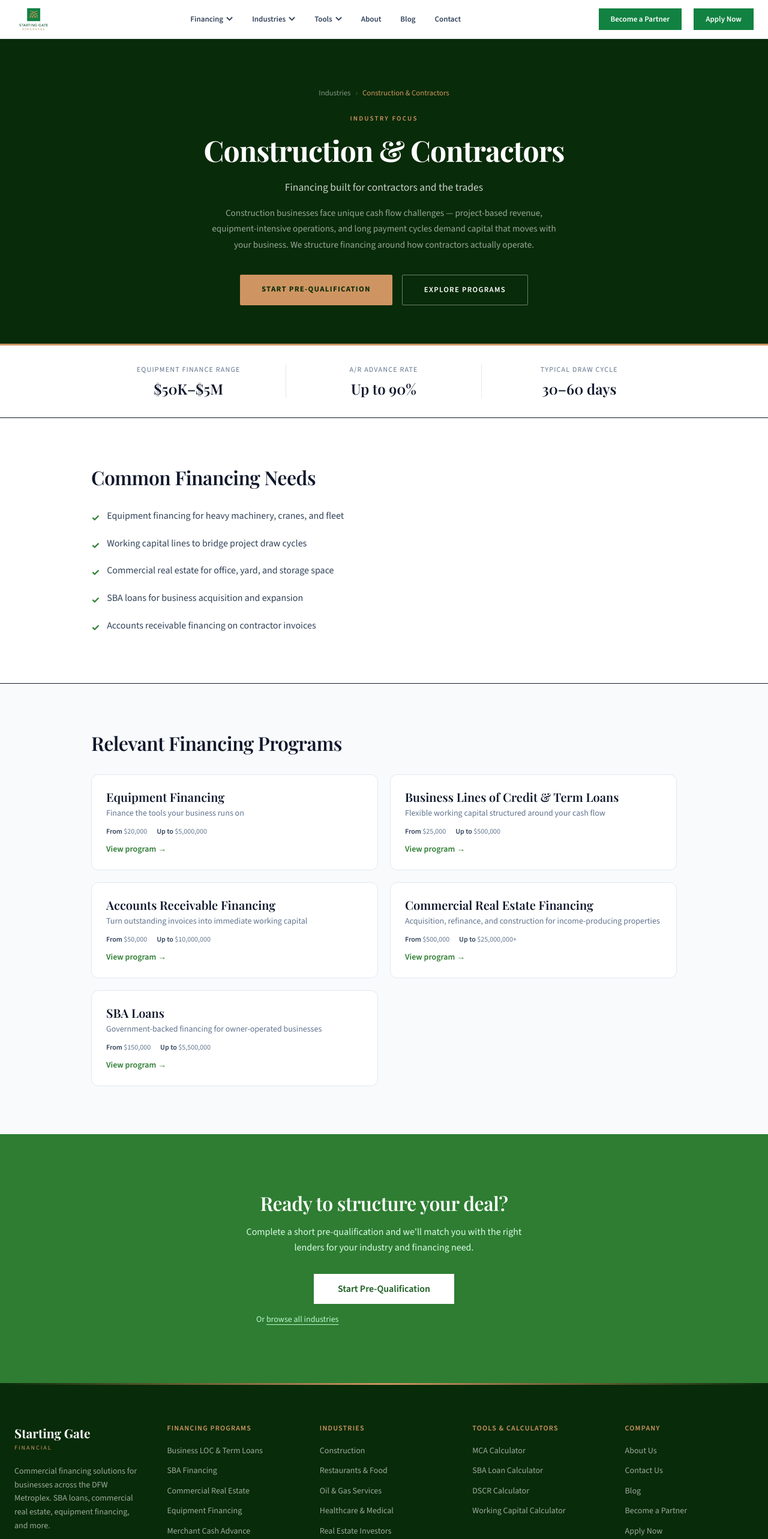
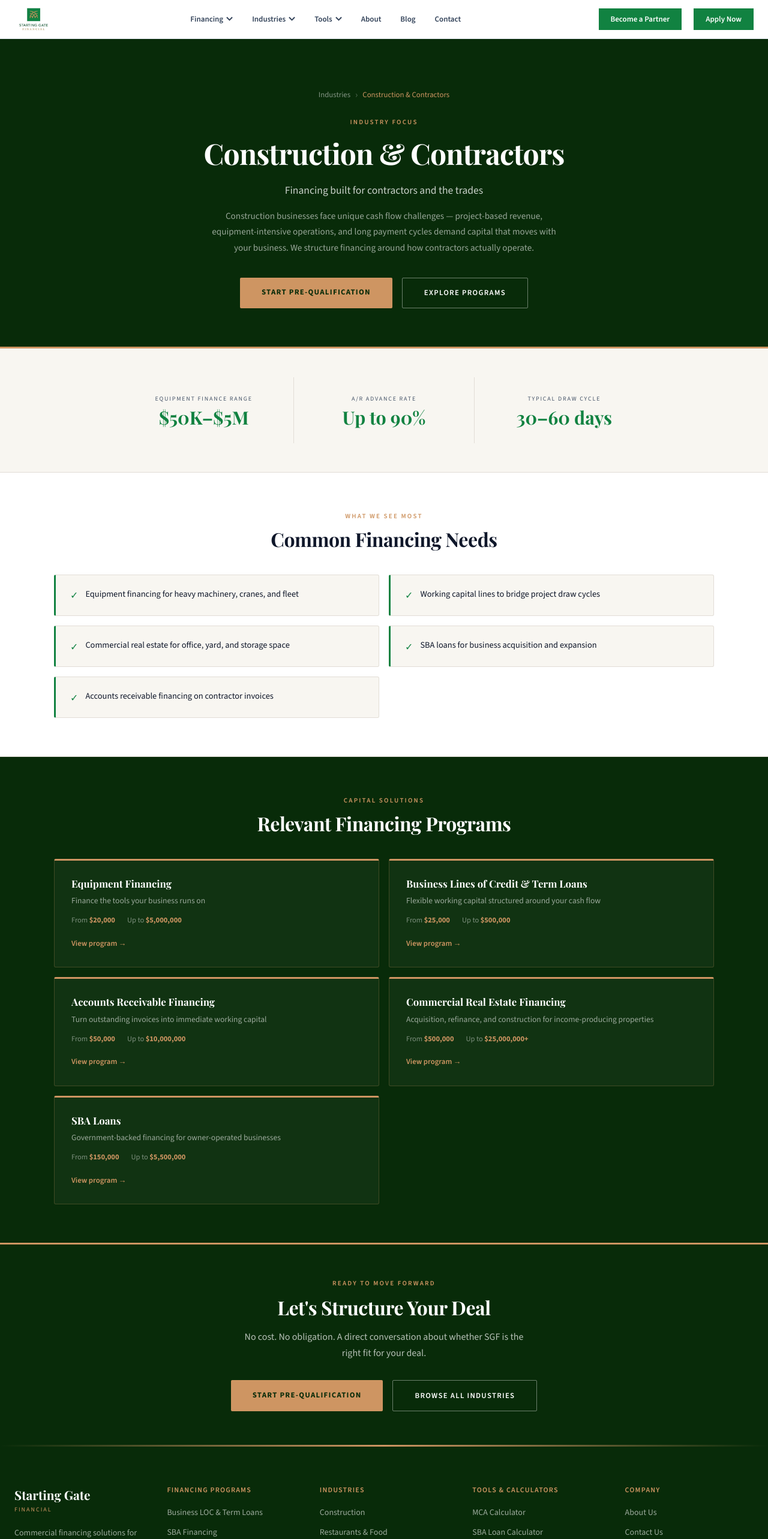
Before and after one commit to syed-sgf/sgf-site, a Next.js app: page /industries/construction in a window 1280 px wide. Shown: the top 2566 px of the page at 60% size. Built offline with nearby package versions, Linux system fonts and the light colour scheme; a web font is replaced by a local one.

Commit message:
feat: industry slug — full SGF design system, dark green/cream sections, mobile responsive

```diff
--- a/app/globals.css
+++ b/app/globals.css
@@ -282,3 +282,10 @@ p {
     display: none !important;
   }
 }
+
+/* ── Industry slug page — mobile responsive ───────────────── */
+@media (max-width: 768px) {
+  .ind-stats-grid   { grid-template-columns: 1fr !important; }
+  .ind-needs-grid   { grid-template-columns: 1fr !important; }
+  .ind-products-grid { grid-template-columns: 1fr !important; }
+}
--- a/app/industries/[slug]/page.tsx
+++ b/app/industries/[slug]/page.tsx
@@ -4,19 +4,23 @@ import { notFound } from "next/navigation";
 import { industries, getIndustry } from "@/lib/industry-data";
 import { getProduct } from "@/lib/financing-data";
 
-/* ─── Static generation ─────────────────────────────────────────────── */
+const G = {
+  dark: "#082B09",
+  primary: "#118241",
+  gold: "#CE9562",
+  cream: "#F8F6F1",
+  border: "#E2DDD6",
+  textDark: "#0F172A",
+  textMid: "#475569",
+  serif: "var(--font-playfair)",
+  sans: "var(--font-source-sans)",
+};
 
 export function generateStaticParams() {
   return industries.map((i) => ({ slug: i.slug }));
 }
 
-/* ─── Per-page metadata ──────────────────────────────────────────────── */
-
-export async function generateMetadata({
-  params,
-}: {
-  params: Promise<{ slug: string }>;
-}): Promise<Metadata> {
+export async function generateMetadata({ params }: { params: Promise<{ slug: string }> }): Promise<Metadata> {
   const { slug } = await params;
   const industry = getIndustry(slug);
   if (!industry) return { title: "Not Found" };
@@ -26,126 +30,84 @@ export async function generateMetadata({
   };
 }
 
-/* ─── Page ───────────────────────────────────────────────────────────── */
-
-export default async function IndustryPage({
-  params,
-}: {
-  params: Promise<{ slug: string }>;
-}) {
+export default async function IndustryPage({ params }: { params: Promise<{ slug: string }> }) {
   const { slug } = await params;
   const industry = getIndustry(slug);
   if (!industry) notFound();
 
-  const relatedProducts = industry.relevantProducts
-    .map((s) => getProduct(s))
-    .filter(Boolean);
+  const relatedProducts = industry.relevantProducts.map((s) => getProduct(s)).filter(Boolean);
 
   return (
-    <main className="bg-white text-slate-900">
+    <main style={{ background: G.cream, fontFamily: G.sans }}>
 
-      {/* ── Hero ──────────────────────────────────────────────────── */}
-      {/* ── Hero ──────────────────────────────────────────────────── */}
-      <section style={{ background: "#082B09", padding: "5rem 2rem 4rem", borderBottom: "3px solid #CE9562" }}>
+      {/* HERO — dark green, centered */}
+      <section style={{ background: G.dark, padding: "5rem 2rem 4rem", borderBottom: `3px solid ${G.gold}` }}>
         <div style={{ maxWidth: "780px", margin: "0 auto", display: "flex", flexDirection: "column", alignItems: "center", textAlign: "center" }}>
           <div style={{ display: "flex", alignItems: "center", gap: "0.5rem", marginBottom: "1.5rem" }}>
-            <Link href="/industries" style={{ fontSize: "0.8rem", color: "rgba(255,255,255,0.5)", textDecoration: "none" }}>Industries</Link>
-            <span style={{ color: "rgba(255,255,255,0.3)", fontSize: "0.8rem" }}>›</span>
-            <span style={{ fontSize: "0.8rem", color: "#CE9562" }}>{industry.title}</span>
+            <Link href="/industries" style={{ fontSize: "0.8rem", color: "rgba(255,255,255,0.5)", textDecoration: "none", fontFamily: G.sans }}>Industries</Link>
+            <span style={{ color: "rgba(255,255,255,0.3)" }}>›</span>
+            <span style={{ fontSize: "0.8rem", color: G.gold, fontFamily: G.sans }}>{industry.title}</span>
           </div>
-          <p style={{ fontSize: "11px", letterSpacing: "0.2em", textTransform: "uppercase", color: "#CE9562", fontWeight: "600", marginBottom: "1rem" }}>
-            Industry Focus
-          </p>
-          <h1 style={{ fontFamily: "var(--font-playfair)", fontSize: "clamp(2rem,4vw,3rem)", fontWeight: "700", color: "#fff", lineHeight: "1.15", marginBottom: "1.25rem" }}>
-            {industry.title}
-          </h1>
-          <p style={{ fontSize: "1.1rem", color: "rgba(255,255,255,0.78)", lineHeight: "1.7", maxWidth: "580px", marginBottom: "0.85rem" }}>
-            {industry.subtitle}
-          </p>
-          <p style={{ fontSize: "0.95rem", color: "rgba(255,255,255,0.58)", lineHeight: "1.75", maxWidth: "580px", marginBottom: "2.25rem" }}>
-            {industry.description}
-          </p>
+          <p style={{ fontSize: "11px", letterSpacing: "0.2em", textTransform: "uppercase", color: G.gold, fontWeight: "600", marginBottom: "1rem", fontFamily: G.sans }}>Industry Focus</p>
+          <h1 style={{ fontFamily: G.serif, fontSize: "clamp(2rem,4vw,3rem)", fontWeight: "700", color: "#fff", lineHeight: "1.15", marginBottom: "1.25rem" }}>{industry.title}</h1>
+          <p style={{ fontSize: "1.1rem", color: "rgba(255,255,255,0.78)", lineHeight: "1.7", maxWidth: "580px", marginBottom: "0.85rem", fontFamily: G.sans }}>{industry.subtitle}</p>
+          <p style={{ fontSize: "0.95rem", color: "rgba(255,255,255,0.58)", lineHeight: "1.75", maxWidth: "580px", marginBottom: "2.25rem", fontFamily: G.sans }}>{industry.description}</p>
           <div style={{ display: "flex", gap: "1rem", flexWrap: "wrap", justifyContent: "center" }}>
-            <Link href="/apply" style={{ display: "inline-block", padding: "0.9rem 2.25rem", background: "#CE9562", color: "#082B09", fontWeight: "700", fontSize: "0.8rem", letterSpacing: "0.1em", textTransform: "uppercase", textDecoration: "none", borderRadius: "2px" }}>
-              Start Pre-Qualification
-            </Link>
-            <Link href="/financing-options" style={{ display: "inline-block", padding: "0.9rem 2.25rem", background: "transparent", color: "#fff", border: "1.5px solid rgba(255,255,255,0.4)", fontWeight: "600", fontSize: "0.8rem", letterSpacing: "0.1em", textTransform: "uppercase", textDecoration: "none", borderRadius: "2px" }}>
-              Explore Programs
-            </Link>
+            <Link href="/apply" style={{ display: "inline-block", padding: "0.9rem 2.25rem", background: G.gold, color: G.dark, fontFamily: G.sans, fontWeight: "700", fontSize: "0.8rem", letterSpacing: "0.1em", textTransform: "uppercase", textDecoration: "none", borderRadius: "2px" }}>Start Pre-Qualification</Link>
+            <Link href="/financing-options" style={{ display: "inline-block", padding: "0.9rem 2.25rem", background: "transparent", color: "#fff", border: "1.5px solid rgba(255,255,255,0.4)", fontFamily: G.sans, fontWeight: "600", fontSize: "0.8rem", letterSpacing: "0.1em", textTransform: "uppercase", textDecoration: "none", borderRadius: "2px" }}>Explore Programs</Link>
           </div>
         </div>
       </section>
 
-      {/* ── Key Stats bar ─────────────────────────────────────────── */}
-      <section className="border-b bg-white">
-        <div className="max-w-5xl mx-auto px-6 py-8 grid grid-cols-3 divide-x divide-slate-200 text-center">
+      {/* KEY STATS — cream, 3-col centered */}
+      <section style={{ background: G.cream, padding: "3rem 2rem", borderBottom: `1px solid ${G.border}` }}>
+        <div style={{ maxWidth: "900px", margin: "0 auto", display: "grid", gridTemplateColumns: "repeat(3, 1fr)", gap: "1px", background: G.border }} className="ind-stats-grid">
           {industry.keyStats.map((stat) => (
-            <div key={stat.label} className="px-4">
-              <p className="text-xs uppercase tracking-widest text-slate-500">
-                {stat.label}
-              </p>
-              <p className="mt-2 font-serif text-2xl font-semibold">
-                {stat.value}
-              </p>
+            <div key={stat.label} style={{ background: G.cream, padding: "1.75rem", textAlign: "center" }}>
+              <p style={{ fontSize: "10px", letterSpacing: "0.18em", textTransform: "uppercase", color: G.textMid, fontFamily: G.sans, marginBottom: "0.5rem" }}>{stat.label}</p>
+              <p style={{ fontFamily: G.serif, fontSize: "1.9rem", fontWeight: "700", color: G.primary, lineHeight: 1 }}>{stat.value}</p>
             </div>
           ))}
         </div>
       </section>
 
-      {/* ── Common Financing Needs ────────────────────────────────── */}
-      <section className="py-20">
-        <div className="max-w-5xl mx-auto px-6">
-          <h2 className="font-serif text-2xl font-semibold mb-8">
-            Common Financing Needs
-          </h2>
-          <ul className="space-y-4">
+      {/* FINANCING NEEDS — white bg */}
+      <section style={{ padding: "4rem 2rem", background: "#fff", borderBottom: `1px solid ${G.border}` }}>
+        <div style={{ maxWidth: "1100px", margin: "0 auto" }}>
+          <div style={{ display: "flex", flexDirection: "column", alignItems: "center", textAlign: "center", marginBottom: "2.5rem" }}>
+            <p style={{ fontSize: "11px", letterSpacing: "0.2em", textTransform: "uppercase", color: G.gold, fontWeight: "600", marginBottom: "0.6rem", fontFamily: G.sans }}>What We See Most</p>
+            <h2 style={{ fontFamily: G.serif, fontSize: "clamp(1.6rem,2.5vw,2.1rem)", fontWeight: "700", color: G.textDark, margin: "0", textAlign: "center" }}>Common Financing Needs</h2>
+          </div>
+          <div style={{ display: "grid", gridTemplateColumns: "repeat(2, 1fr)", gap: "1rem" }} className="ind-needs-grid">
             {industry.commonFinancingNeeds.map((need) => (
-              <li key={need} className="flex gap-3 items-start">
-                <span
-                  className="mt-1 shrink-0 text-[var(--sgf-green-500)] font-bold"
-                  aria-hidden="true"
-                >
-                  ✓
-                </span>
-                <span className="text-slate-700">{need}</span>
-              </li>
+              <div key={need} style={{ padding: "1.25rem 1.5rem", background: G.cream, border: `1px solid ${G.border}`, borderLeft: `3px solid ${G.primary}`, borderRadius: "3px", display: "flex", alignItems: "flex-start", gap: "0.75rem" }}>
+                <span style={{ color: G.primary, flexShrink: 0, marginTop: "0.1rem" }}>✓</span>
+                <p style={{ fontSize: "0.9rem", color: G.textDark, lineHeight: "1.6", margin: 0, fontFamily: G.sans }}>{need}</p>
+              </div>
             ))}
-          </ul>
+          </div>
         </div>
       </section>
 
-      {/* ── Related Financing Products ────────────────────────────── */}
-      <section className="py-20 bg-slate-50 border-t">
-        <div className="max-w-5xl mx-auto px-6">
-          <h2 className="font-serif text-2xl font-semibold mb-8">
-            Relevant Financing Programs
-          </h2>
-          <div className="grid md:grid-cols-2 gap-5">
+      {/* RELEVANT PROGRAMS — dark green */}
+      <section style={{ padding: "4rem 2rem", background: G.dark }}>
+        <div style={{ maxWidth: "1100px", margin: "0 auto" }}>
+          <div style={{ display: "flex", flexDirection: "column", alignItems: "center", textAlign: "center", marginBottom: "2.5rem" }}>
+            <p style={{ fontSize: "11px", letterSpacing: "0.2em", textTransform: "uppercase", color: G.gold, fontWeight: "600", marginBottom: "0.6rem", fontFamily: G.sans }}>Capital Solutions</p>
+            <h2 style={{ fontFamily: G.serif, fontSize: "clamp(1.6rem,2.5vw,2.1rem)", fontWeight: "700", color: "#fff", margin: "0", textAlign: "center" }}>Relevant Financing Programs</h2>
+          </div>
+          <div style={{ display: "grid", gridTemplateColumns: "repeat(2, 1fr)", gap: "1rem" }} className="ind-products-grid">
             {relatedProducts.map((product) => {
               if (!product) return null;
               return (
-                <Link
-                  key={product.slug}
-                  href={`/financing/${product.slug}`}
-                  className="group flex flex-col border border-slate-200 rounded-xl p-6 bg-white hover:border-[var(--sgf-green-500)] hover:shadow-sm transition-all"
-                >
-                  <h3 className="font-serif font-semibold group-hover:text-[var(--sgf-green-500)] transition-colors">
-                    {product.title}
-                  </h3>
-                  <p className="mt-1 text-sm text-slate-500">{product.subtitle}</p>
-                  <div className="mt-3 flex flex-wrap gap-4 text-xs text-slate-500">
-                    <span>
-                      <span className="font-semibold text-slate-700">From</span>{" "}
-                      {product.minAmount}
-                    </span>
-                    <span>
-                      <span className="font-semibold text-slate-700">Up to</span>{" "}
-                      {product.maxAmount}
-                    </span>
+                <Link key={product.slug} href={`/financing/${product.slug}`} style={{ padding: "1.75rem", background: "rgba(255,255,255,0.04)", border: `1px solid rgba(206,149,98,0.25)`, borderTop: `3px solid ${G.gold}`, borderRadius: "3px", textDecoration: "none", display: "block" }}>
+                  <h3 style={{ fontFamily: G.serif, fontSize: "1.05rem", fontWeight: "700", color: "#fff", margin: "0 0 0.4rem" }}>{product.title}</h3>
+                  <p style={{ fontSize: "0.85rem", color: "rgba(255,255,255,0.58)", margin: "0 0 0.85rem", fontFamily: G.sans, lineHeight: "1.5" }}>{product.subtitle}</p>
+                  <div style={{ display: "flex", gap: "1.25rem", marginBottom: "0.85rem" }}>
+                    <span style={{ fontSize: "0.78rem", color: "rgba(255,255,255,0.45)", fontFamily: G.sans }}>From <strong style={{ color: G.gold }}>{product.minAmount}</strong></span>
+                    <span style={{ fontSize: "0.78rem", color: "rgba(255,255,255,0.45)", fontFamily: G.sans }}>Up to <strong style={{ color: G.gold }}>{product.maxAmount}</strong></span>
                   </div>
-                  <p className="mt-3 text-sm font-semibold text-[var(--sgf-green-500)] group-hover:underline underline-offset-4">
-                    View program →
-                  </p>
+                  <span style={{ fontSize: "0.8rem", color: G.gold, fontWeight: "600", fontFamily: G.sans }}>View program →</span>
                 </Link>
               );
             })}
@@ -153,31 +115,16 @@ export default async function IndustryPage({
         </div>
       </section>
 
-      {/* ── CTA ───────────────────────────────────────────────────── */}
-      <section className="py-24 bg-[var(--sgf-green-500)]">
-        <div className="max-w-3xl mx-auto px-6 text-center text-white">
-          <h2 className="font-serif text-3xl font-semibold">
-            Ready to structure your deal?
-          </h2>
-          <p className="mt-4 text-green-100 max-w-xl mx-auto">
-            Complete a short pre-qualification and we&apos;ll match you with the
-            right lenders for your industry and financing need.
-          </p>
-          <Link
-            href="/apply"
-            className="inline-block mt-8 bg-white text-[var(--sgf-green-600)] hover:bg-slate-100 px-10 py-3 font-semibold transition-colors"
-          >
-            Start Pre-Qualification
-          </Link>
-          <p className="mt-4 text-green-200 text-sm">
-            Or{" "}
-            <Link
-              href="/industries"
-              className="underline underline-offset-4 hover:text-white"
-            >
-              browse all industries
-            </Link>
-          </p>
+      {/* CTA BAND — dark green */}
+      <section style={{ background: G.dark, padding: "3.5rem 2rem", borderTop: `3px solid ${G.gold}` }}>
+        <div style={{ maxWidth: "680px", margin: "0 auto", textAlign: "center", display: "flex", flexDirection: "column", alignItems: "center" }}>
+          <p style={{ fontSize: "11px", letterSpacing: "0.2em", textTransform: "uppercase", color: G.gold, fontWeight: "600", marginBottom: "0.75rem", fontFamily: G.sans }}>Ready to Move Forward</p>
+          <h2 style={{ fontFamily: G.serif, fontSize: "clamp(1.6rem,2.5vw,2.1rem)", fontWeight: "700", color: "#fff", marginBottom: "1rem" }}>Let&apos;s Structure Your Deal</h2>
+          <p style={{ fontSize: "1rem", color: "rgba(255,255,255,0.7)", lineHeight: "1.7", marginBottom: "2rem", fontFamily: G.sans }}>No cost. No obligation. A direct conversation about whether SGF is the right fit for your deal.</p>
+          <div style={{ display: "flex", gap: "1rem", justifyContent: "center", flexWrap: "wrap" }}>
+            <Link href="/apply" style={{ display: "inline-block", padding: "0.9rem 2.25rem", background: G.gold, color: G.dark, fontFamily: G.sans, fontWeight: "700", fontSize: "0.8rem", letterSpacing: "0.1em", textTransform: "uppercase", textDecoration: "none", borderRadius: "2px" }}>Start Pre-Qualification</Link>
+            <Link href="/industries" style={{ display: "inline-block", padding: "0.9rem 2.25rem", background: "transparent", color: "#fff", border: "1.5px solid rgba(255,255,255,0.4)", fontFamily: G.sans, fontWeight: "600", fontSize: "0.8rem", letterSpacing: "0.1em", textTransform: "uppercase", textDecoration: "none", borderRadius: "2px" }}>Browse All Industries</Link>
+          </div>
         </div>
       </section>
 
```
